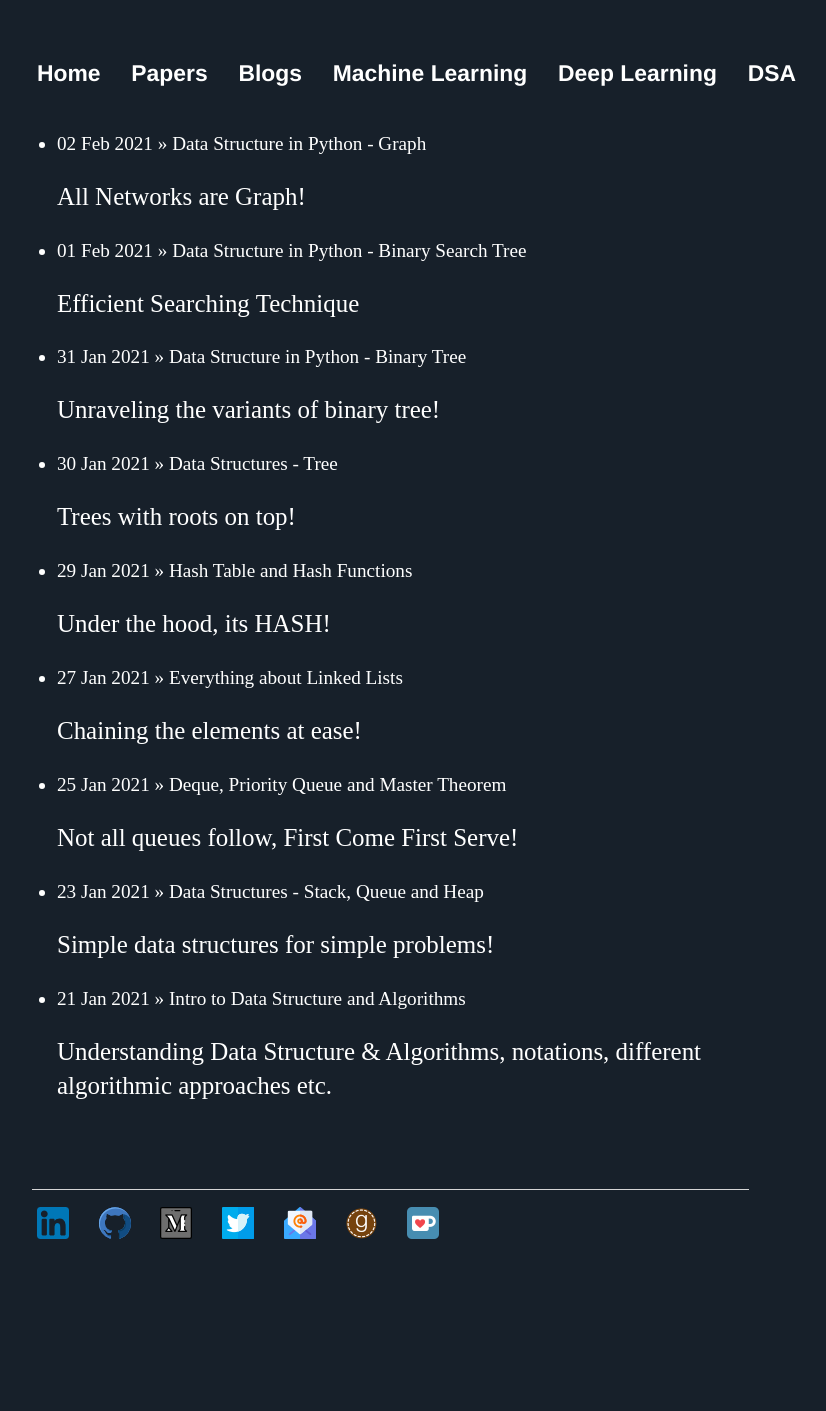
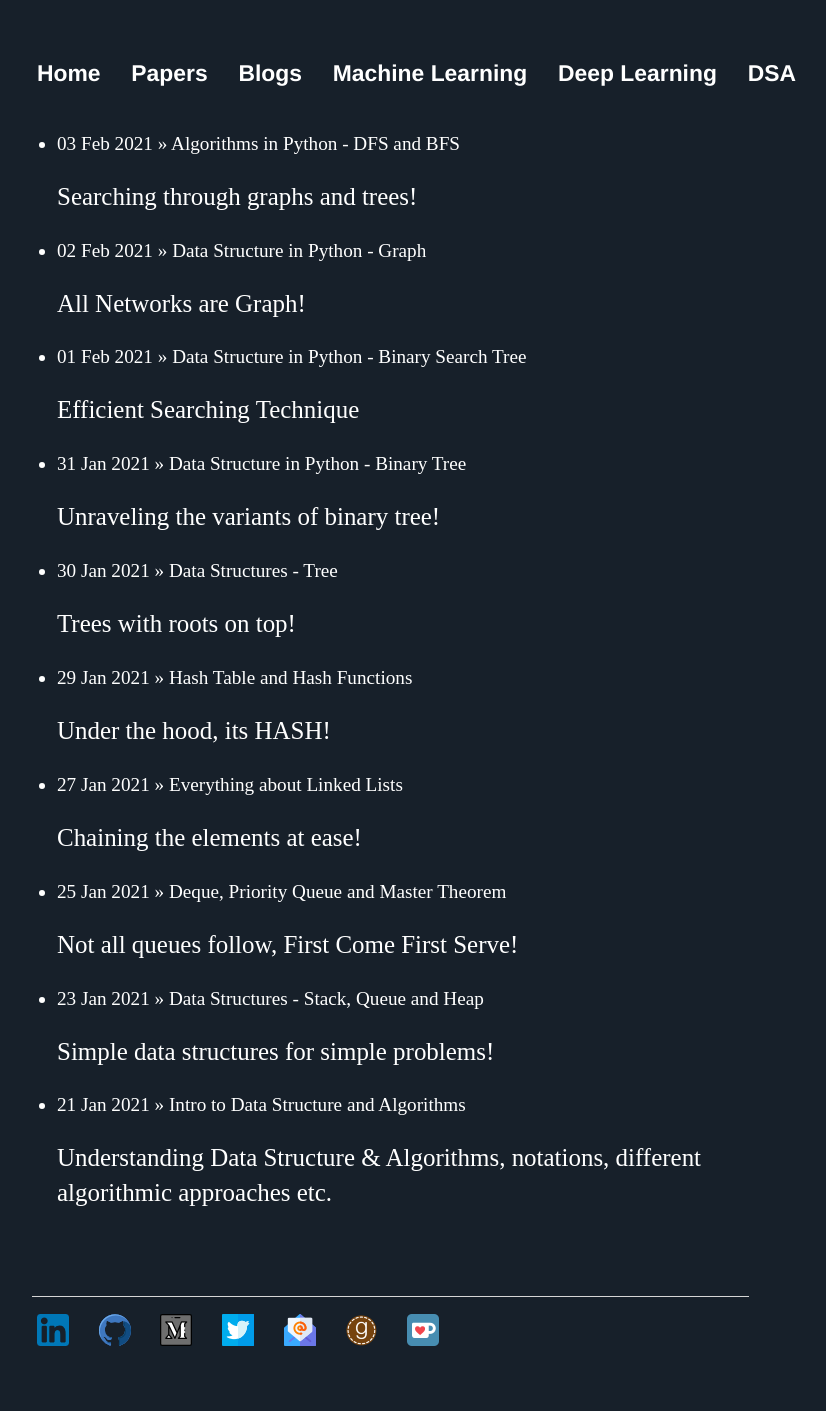
Before and after one commit to Mayurji/mayurji.github.io, a Jekyll site: the page built from data-structure-algorithms/index.html, in a window 1280 px wide. Shown: the whole page, without its empty margins (160-986 px from the left). Built offline with Jekyll 4.4.1, drawn with Linux system fonts in a browser that asks for light colours; before the commit the page ends 1304 px from its top, so only the background shows below that.

Commit message:
Update 2021-02-03-DSA_11.md

```diff
--- a/_data-structure-algorithms/2021-02-03-DSA_11.md
+++ b/_data-structure-algorithms/2021-02-03-DSA_11.md
@@ -1,14 +1,29 @@
-## Algorithm I - Depth First Search and Breadth First Search
+---
+layout: data-structure-algorithms
+title: Algorithms in Python - DFS and BFS
+description: Searching through graphs and trees!
+date:   2021-02-03 13:43:52 +0530
+---
+## Algorithms - Depth First Search and Breadth First Search
 
 In this blog post, we'll learn about algorithms used on graph or tree data structure. Both the algorithms DFS and BFS are used for searching through the vertices of a tree or graph data structure as efficiently as possible.
 
-Image Random
+
+<center>
+<p>
+<img src="{{site.url}}/assets/images/dsa/anthony-martino-6AtQNsjMoJo-unsplash.jpg" style="zoom: 5%; background-color:#DCDCDC;" width="100%" height=auto/><br>
+<span>Photo by <a href="https://unsplash.com/@amartino20?utm_source=unsplash&amp;utm_medium=referral&amp;utm_content=creditCopyText">Anthony Martino</a> on <a href="https://unsplash.com/s/photos/search?utm_source=unsplash&amp;utm_medium=referral&amp;utm_content=creditCopyText">Unsplash</a></span>
+</p>
+</center>
 
 ### Depth First Search or Depth First Traversal
 
 It is a recursive algorithm, searching all the vertices in the graph or tree. It puts each vertex into two categories either **visited** or **not visited**. The purpose of the algorithm is to mark each vertex while avoiding cycles. DFS follows pre-order traversal, first visits the root, then left subtree and then right subtree. We keep track of non-visited node in stack.
 
-Image DFS
+<center>
+<img src="{{site.url}}/assets/images/dsa/dfs_hackerearth.jpg" style="zoom: 5%; background-color:#DCDCDC;" width="80%" height=auto/><br>
+<p>Figure 2: Depth First Search - Hackerearth</p>
+</center>
 
 DFS algorithm works as follows:
 
@@ -62,7 +77,10 @@
 
 BFS follows **level order**, it moves from one level to another level. And BFS uses **queue** for keeping track of not-visited node.
 
-Image BFS
+<center>
+<img src="{{site.url}}/assets/images/dsa/bfs_hackerearth.jpg" style="zoom: 5%; background-color:#DCDCDC;" width="80%" height=auto/><br>
+<p>Figure 3: Breadth First Search - Hackerearth</p>
+</center>
 
 The purpose of the algorithm is to mark each vertex as visited while avoiding cycles.
 
@@ -117,6 +135,16 @@
 
 We've used adjacency list to represent the graph.
 
+<center>
+<img src="{{site.url}}/assets/images/dsa/bfs_dfs.png" style="zoom: 5%; background-color:#DCDCDC;" width="80%" height=auto/><br>
+<p>Figure 4: Depth First Search and Breadth First Search</p>
+</center>
+
+
+**Time Complexity - BFS**
+
+The Time complexity of BFS is O(V + E) when Adjacency List is used and O(V^2) when Adjacency Matrix is used.
+
 **Application**
 
 ***DFS***
```
